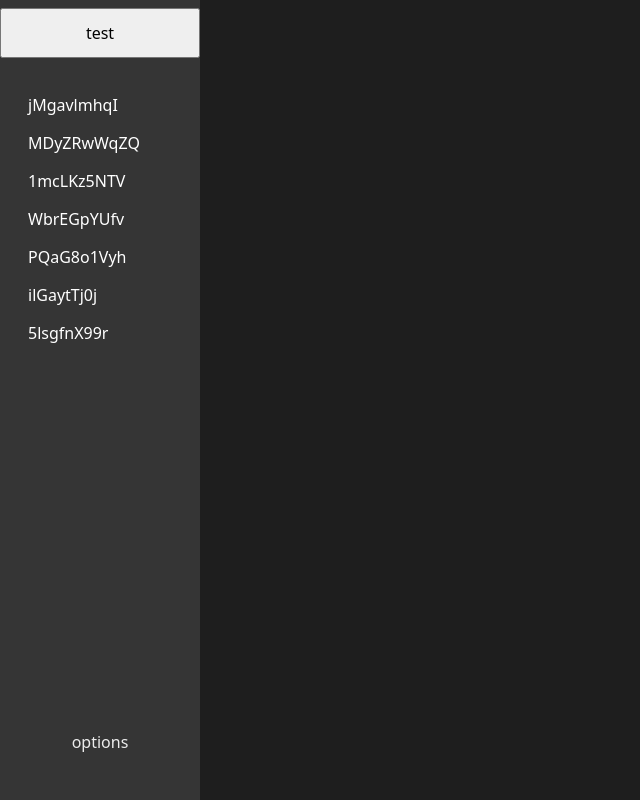
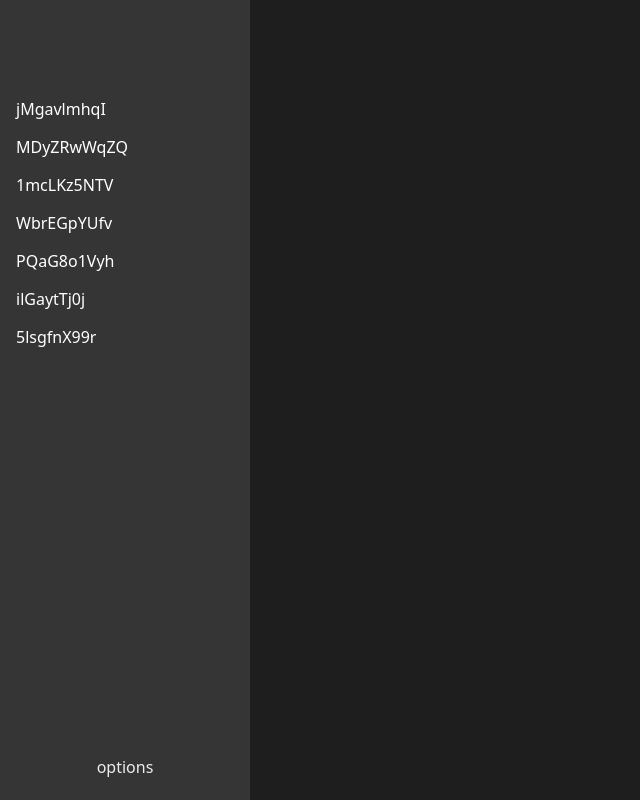
Before and after one commit to KainzJulian/LLMWebUI, an Angular app: page / in a window 1280 px wide. Shown: the whole page, without its empty margins (0-640 px from the left). Built offline with nearby package versions, Linux system fonts and the light colour scheme; no server answers.

Commit message:
improve design

```diff
--- a/src/shared/components/atoms/button/button.component.scss
+++ b/src/shared/components/atoms/button/button.component.scss
@@ -22,11 +22,8 @@ button {
   border-radius: $small-radius;
 
   padding: $small-padding;
-  margin-left: 20px;
 
-  width: auto;
-  min-width: 70%;
-  max-width: 70%;
+  width: 100%;
 
   overflow-x: hidden;
   text-overflow: ellipsis;
@@ -41,9 +38,9 @@ button {
 
 .selected {
   background-color: $primary-light-color;
+  border-radius: $small-radius;
 }
 
-p {
-  display: inline-block;
-  margin-left: 20px;
+img {
+  margin-left: auto;
 }
--- a/src/shared/components/atoms/floating-panel/floating-panel.component.html
+++ b/src/shared/components/atoms/floating-panel/floating-panel.component.html
@@ -1,7 +1,7 @@
 @if(stateService.isOpen()) {
 
 <div class="container">
-  <img (click)="close()" src="/icons/close.svg" class="icon" />
+  <img (click)="close()" src="/icons/close-light.svg" class="icon" />
 
   <div class="listItem">
     <p>Alle Chats archivieren</p>
--- a/src/shared/components/atoms/input-field/input-field.component.html
+++ b/src/shared/components/atoms/input-field/input-field.component.html
@@ -15,7 +15,7 @@
   <div class="menuBar">
     <img
       (click)="modelService.sendRequest(input.value); this.clearInput()"
-      src="/icons/send.svg"
+      src="/icons/send-light.svg"
       class="icon"
       id="send"
     />
--- a/src/shared/components/atoms/output-field/output-field.component.html
+++ b/src/shared/components/atoms/output-field/output-field.component.html
@@ -3,14 +3,14 @@
   @if(textStyle == "aiText") {
   <img
     (click)="copyText(output.innerText)"
-    src="/icons/copy.svg"
+    src="/icons/copy-light.svg"
     alt="copy"
     class="icon"
   />
   <img
     *ngIf="isLastElement"
     (click)="regenerateResponse()"
-    src="/icons/repeat.svg"
+    src="/icons/repeat-light.svg"
     alt="repeat"
     class="icon"
   />
--- a/src/shared/components/molecules/sidebar/sidebar.component.html
+++ b/src/shared/components/molecules/sidebar/sidebar.component.html
@@ -1,5 +1,11 @@
 <div class="container">
-  <button (click)="closeSidebar()" class="sidebarButton">test</button>
+  <div class="menuBar">
+    <img
+      src="/icons/close-light.svg"
+      (click)="closeSidebar()"
+      class="sidebarButton icon"
+    />
+  </div>
 
   <div class="aiModelGroup">
     @for(item of modelService.models; track item.name) {
@@ -11,12 +17,13 @@
     ></app-button>
     }
   </div>
+
   <div class="chatGroup">
     @for(item of chatService.chatList; track $index; let i = $index ) {
     <app-button
       (clickButton)="this.chatService.setCurrentChat(i)"
       (clickIcon)="this.chatService.delete(i)"
-      iconName="delete"
+      iconName="delete-light"
       [text]="item.name"
       [isSelected]="this.chatService.isCurrentChat(i)"
     ></app-button>
--- a/src/shared/components/molecules/sidebar/sidebar.component.scss
+++ b/src/shared/components/molecules/sidebar/sidebar.component.scss
@@ -2,9 +2,7 @@
 
 .container {
   height: 100%;
-  width: auto;
-  max-width: 200px;
-  min-width: 200px;
+  width: 250px;
 
   background-color: $secondary-color;
 
@@ -16,6 +14,10 @@
 
   padding-top: $small-padding;
   padding-bottom: $small-padding;
+
+  padding-left: $small-padding;
+  padding-right: $small-padding;
+
 }
 
 div > div {
@@ -24,7 +26,7 @@ div > div {
 
 
 .aiModelGroup {
-  margin-bottom: 20px;
+  margin-bottom: 32px;
   overflow-y: auto;
   max-height: fit-content;
 }
@@ -35,18 +37,11 @@ div > div {
 }
 
 
-.sidebarButton {
-  height: 50px;
-  margin-bottom: 8px;
-}
+.button {
 
-.optionsButton {
-  height: 100px;
-  margin-top: auto;
+  border: none;
   background-color: $no-background;
   color: $text_color-light;
-  border: none;
-
   border-radius: $small-radius;
 
   &:hover {
@@ -54,3 +49,18 @@ div > div {
     color: $text_color-dark;
   }
 }
+
+.sidebarButton  {
+  @extend .button;
+}
+
+.optionsButton {
+  @extend .button;
+  height: 50px;
+  margin-top: auto;
+
+}
+
+.menuBar {
+  margin-bottom: 8px;
+}
```
